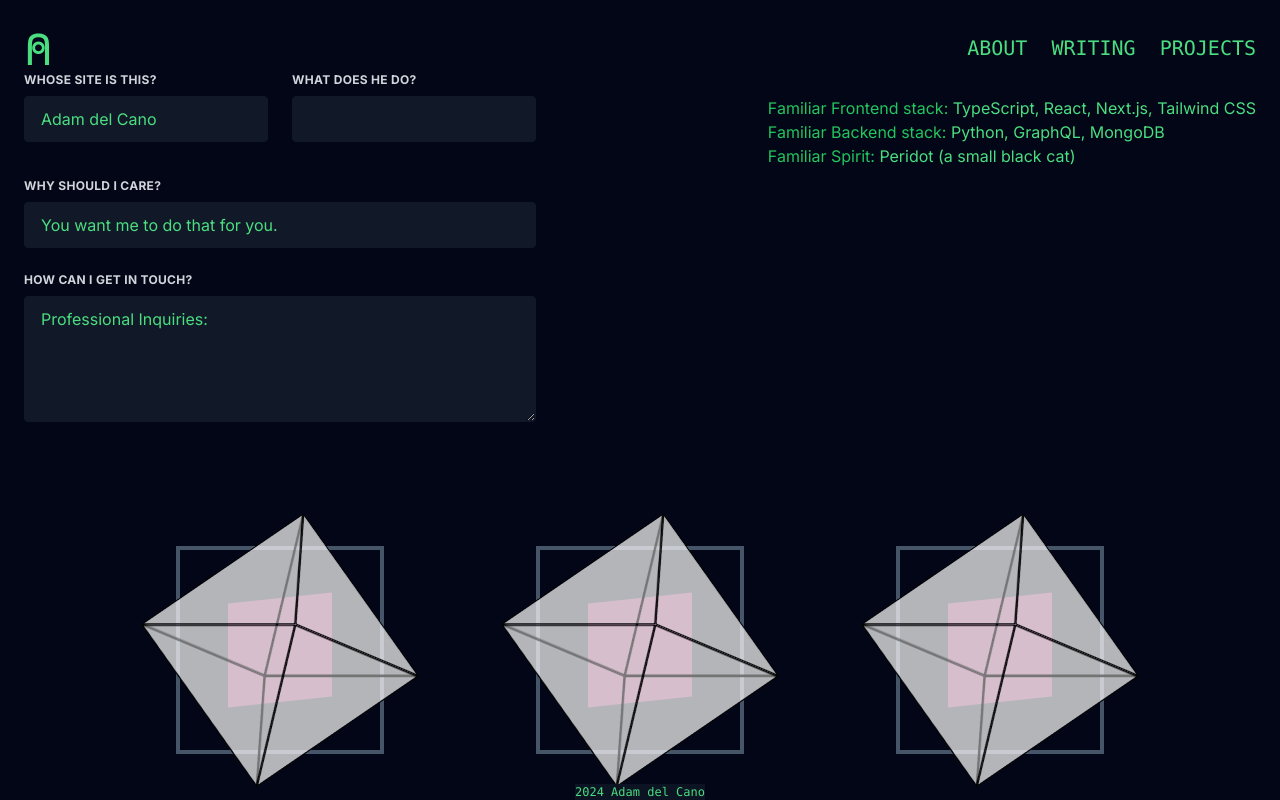
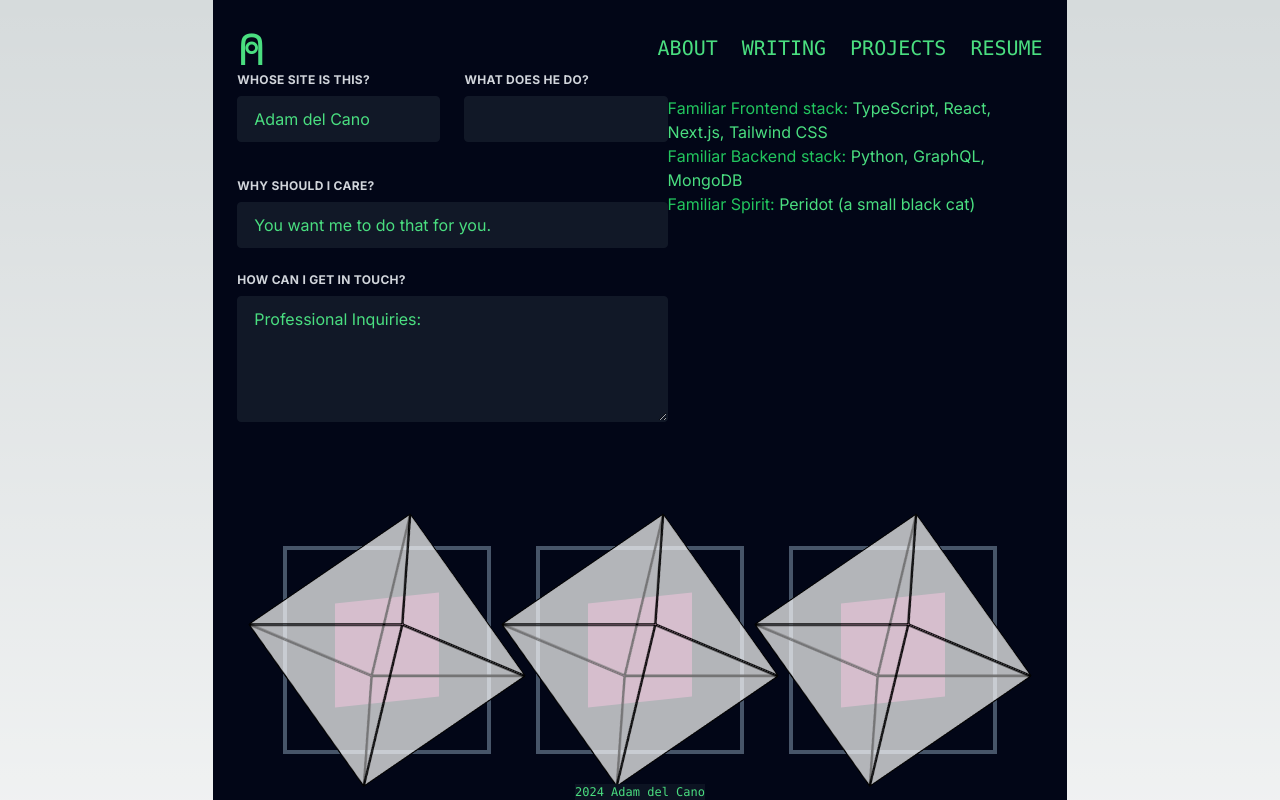
Before and after one commit to adamdelcano/adamdelcano.github.io, a Next.js app: page / in a window 1280 px wide. Shown: the top 800 px of the page. Built offline with nearby package versions, Linux system fonts and the light colour scheme.

Commit message:
Formatting.

```diff
--- a/src/app/page.tsx
+++ b/src/app/page.tsx
@@ -48,9 +48,9 @@ export default function Home() {
     };
   }, []);
   return (
-    <main className="flex min-h-screen flex-col items-center justify-start p-6 mx-auto bg-cover bg-slate-950">
-      <header className="flex flex-row justify-between w-full text-green-400 font-mono p-18">
-        <p className="flex flex-row text-5xl has-tooltip">
+    <main className="flex min-h-screen lg:w-2/3 flex-col items-center justify-start p-6 mx-auto bg-cover bg-slate-950">
+      <header className="flex flex-col md:flex-row justify-items-end w-full text-green-400 font-mono p-18">
+        <p className="text-5xl text-center md:text-left has-tooltip w-screen">
           ⍝
           <span className="tooltip text-xs m-18 bg-slate-900">
             If you&apos;re curious, this is the{" "}
@@ -63,7 +63,7 @@ export default function Home() {
             symbol for comment, sometimes named a lamp.
           </span>
         </p>
-        <div className="flex flex-row text-xl justify-between gap-6">
+        <div className="flex flex-row md:text-xl justify-items-end md:gap-6">
           <a href="#" className="m-auto hover:bg-green-900">
             ABOUT
           </a>
@@ -72,6 +72,9 @@ export default function Home() {
           </a>
           <a href="#" className="m-auto hover:bg-green-900">
             PROJECTS
+          </a>
+          <a href="#" className="m-auto hover:bg-green-900">
+            RESUME
           </a>
         </div>
       </header>
```
